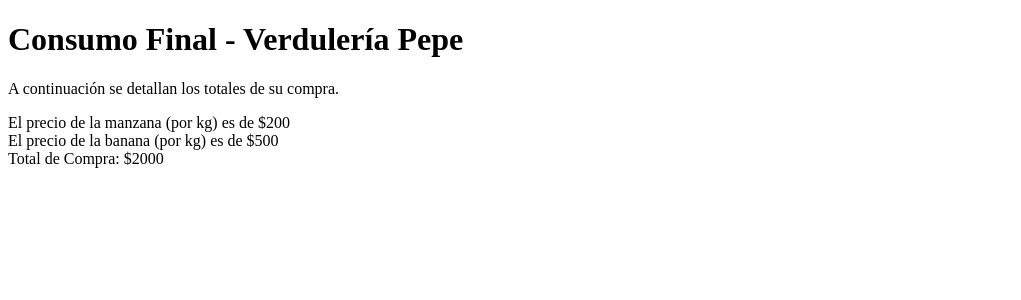
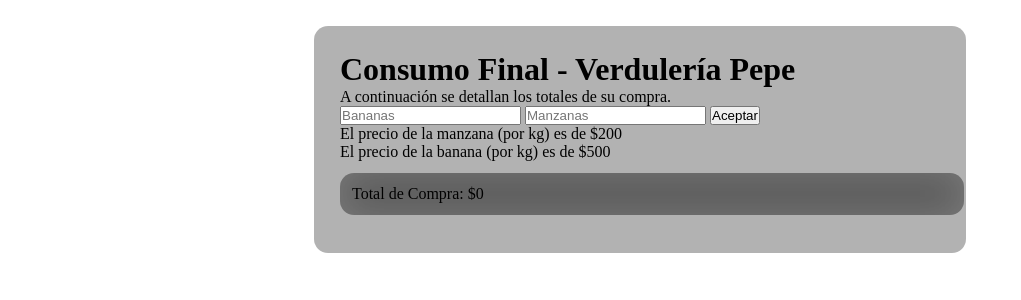
Before and after one commit to Marcoooos15/Introduccion, a PHP site: page /problema_uno.php in a window 1280 px wide. Shown: the top 300 px of the page, without its empty margins (0-1021 px from the left). Run offline with PHP 8.4, Linux system fonts and the light colour scheme.

Commit message:
tarea verdulería pepe, php y estilos

```diff
--- a/problema_uno.php
+++ b/problema_uno.php
@@ -2,25 +2,43 @@
 <html lang="en">
 <head>
     <meta charset="UTF-8">
-    <meta name="viewport" content="width=<, initial-scale=1.0">
+    <meta name="viewport" content="width=device-width, initial-scale=1.0">
+    <link rel="stylesheet" href="./style.css">
     <title>Verdulería Pepe</title>
 </head>
 <body>
+    <div class="container flex-container pricing-form">
     <h1>Consumo Final - Verdulería Pepe</h1>
     <p>A continuación se detallan los totales de su compra.<p>
     <?php
-        $cantManzanas = 5;
-        $cantBananas = 2;
+        $getCantidadManzanas = 0;
+        $getCantidadBananas = 0;
         $kgManzana = 200;
         $kgBanana = 500;
-        $precioManz = $cantManzanas * $kgManzana;
-        $precioBana = $cantBananas * $kgBanana;
+
+        if (isset($_POST['submit'])) {
+            $getCantidadBananas = (int)$_POST['banana'];
+            $getCantidadManzana = (int)$_POST['manzana'];
+        }
+
+        $precioManz = $getCantidadManzanas * $kgManzana;
+        $precioBana = $getCantidadBananas * $kgBanana;
         $totalPrecio = $precioManz + $precioBana;
+        ?>
 
-        echo "El precio de la manzana (por kg) es de $$kgManzana <br>";
-        echo "El precio de la banana (por kg) es de $$kgBanana <br>";
-        echo "Total de Compra: $$totalPrecio";
-    ?>
+        <form action="" method="post">
+            <input type="number" name="banana" placeholder="Bananas" min="0">
+            <input type="number" name="manzana" placeholder="Manzanas" min="0">
+            <input type="submit" value="Aceptar" name="submit" id="submitBtn">
+        </form>
 
+        <div>
+            <p><?php echo "El precio de la manzana (por kg) es de $$kgManzana <br>";?></p>
+            <p><?php echo "El precio de la banana (por kg) es de $$kgBanana <br>";?></p>
+        </div>
+
+        <div class="container flex-container">
+            <p><?php echo "Total de Compra: $$totalPrecio";?></p>
+        </div>
 </body>
 </html>
--- /dev/null
+++ b/style.css
@@ -0,0 +1,30 @@
+*{
+    padding:0;
+    margin:0;
+}
+main{
+    color: blue;
+    height: 100vh;
+    width: 100vw;
+    display: flex;
+    flex-direction: column;
+    align-items: center;
+    justify-content: center;
+}
+.container{
+    margin-block: 2%;
+    padding: 2%;
+    border-radius: 14px;
+    width: 600px;
+    background-color: rgba(0, 0, 0, 0.300);
+    backdrop-filter: blur(20px);
+}
+.flex-container{
+    display: flex;
+    flex-direction: column;
+    justify-content: center;
+}
+body{
+    display: flex;
+    justify-content: center;
+}
```
